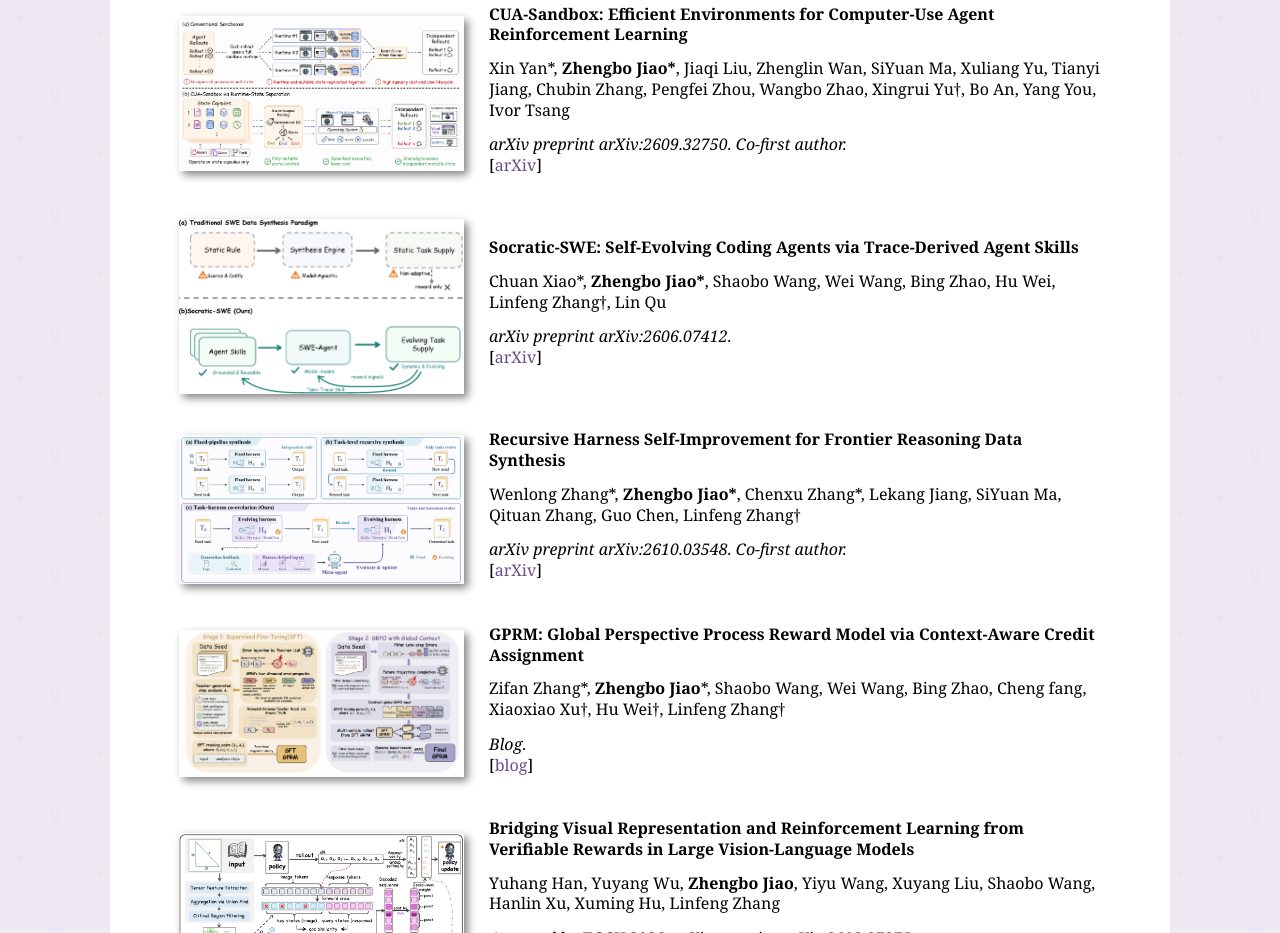
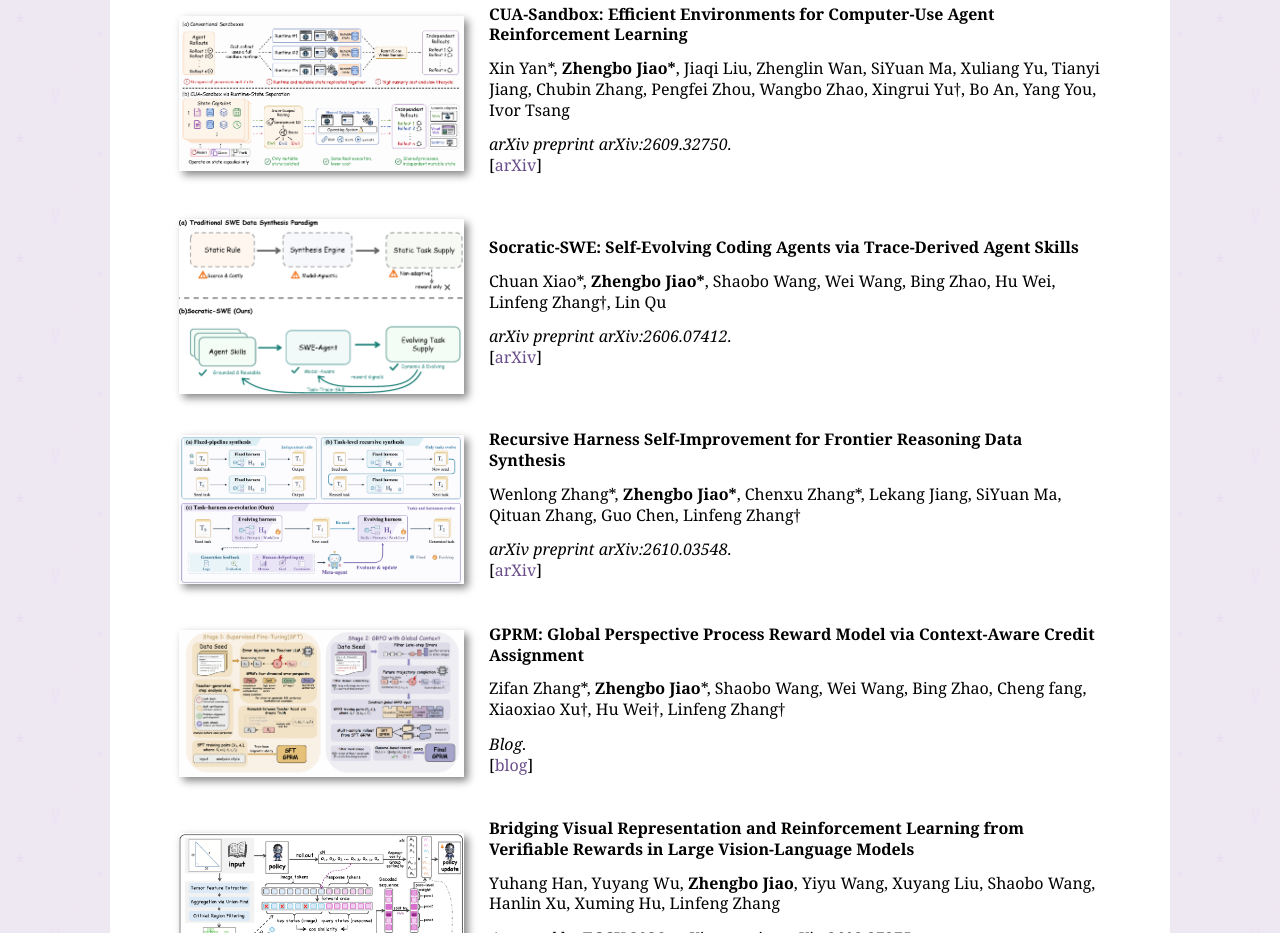
Before and after one commit to Frostlinx/Frostlinx.github.io, a plain HTML site: page index.html in a window 1280 px wide. Shown: the part 4075-5008 px from the top of the page. Drawn offline with Linux system fonts and the light colour scheme.

Commit message:
Remove co-first author text labels

```diff
--- a/index.html
+++ b/index.html
@@ -789,7 +789,7 @@ div[style*="overflow: auto"] {
 		<td>
 			<p><b>CUA-Sandbox: Efficient Environments for Computer-Use Agent Reinforcement Learning</b></p>
 			<p>Xin Yan*, <b>Zhengbo Jiao*</b>, Jiaqi Liu, Zhenglin Wan, SiYuan Ma, Xuliang Yu, Tianyi Jiang, Chubin Zhang, Pengfei Zhou, Wangbo Zhao, Xingrui Yu†, Bo An, Yang You, Ivor Tsang</p>
-			<em>arXiv preprint arXiv:2609.32750. Co-first author.</em>
+			<em>arXiv preprint arXiv:2609.32750.</em>
 			<p> [<a href="https://arxiv.org/abs/2609.32750">arXiv</a>]</p>
 		</td>
 	</tr>
@@ -813,7 +813,7 @@ div[style*="overflow: auto"] {
 		<td>
 			<p><b>Recursive Harness Self-Improvement for Frontier Reasoning Data Synthesis</b></p>
 			<p>Wenlong Zhang*, <b>Zhengbo Jiao*</b>, Chenxu Zhang*, Lekang Jiang, SiYuan Ma, Qituan Zhang, Guo Chen, Linfeng Zhang†</p>
-			<em>arXiv preprint arXiv:2610.03548. Co-first author.</em>
+			<em>arXiv preprint arXiv:2610.03548.</em>
 			<p> [<a href="https://arxiv.org/abs/2610.03548">arXiv</a>]</p>
 		</td>
 	</tr>
```
